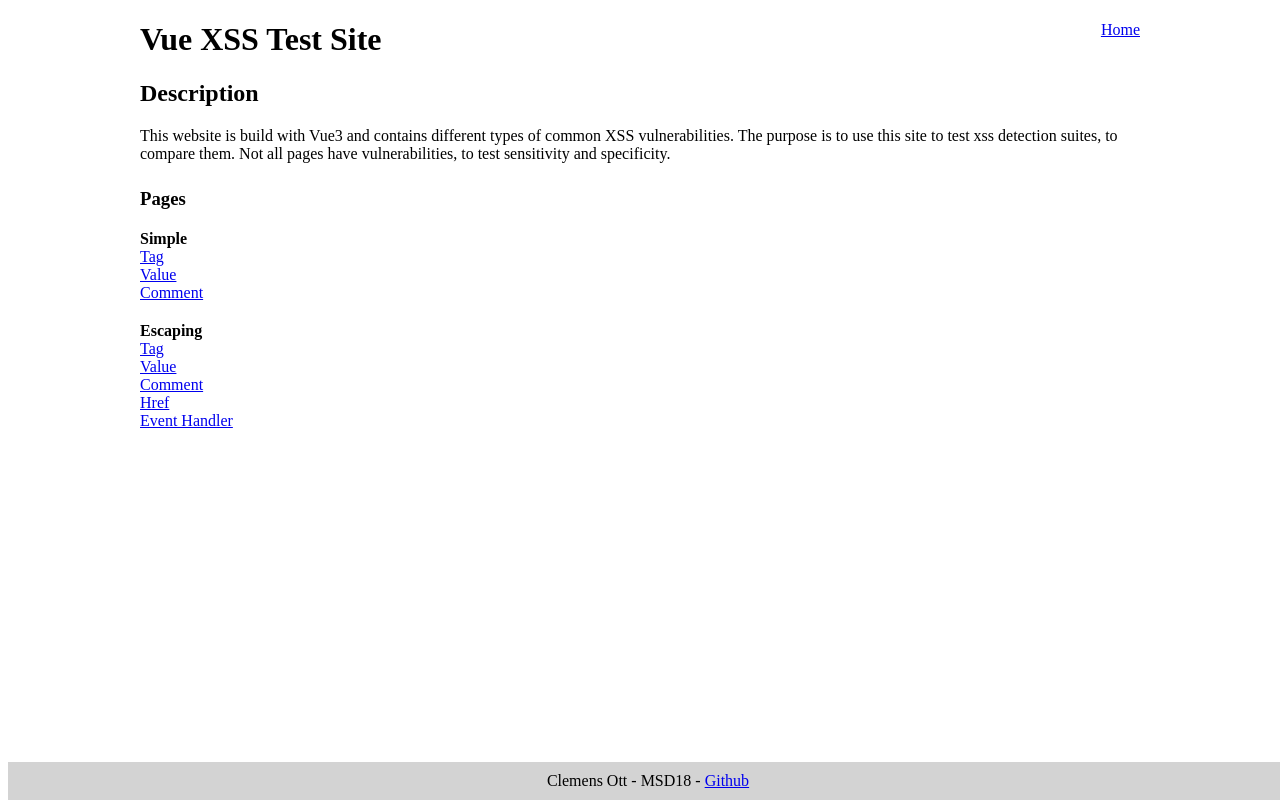
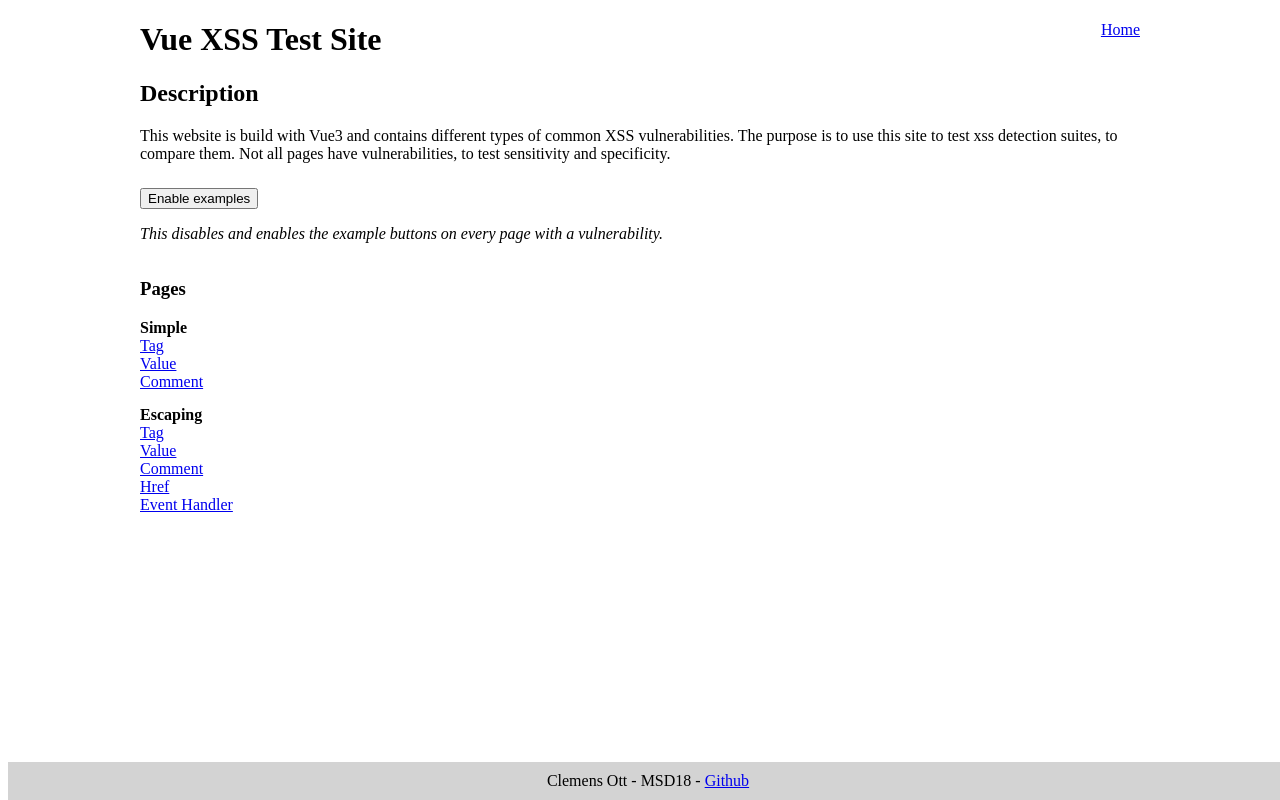
Before and after one commit to OttFH/vue-xss-suite-test-site, a Vue app: page / in a window 1280 px wide. Built offline with nearby package versions, Linux system fonts and the light colour scheme.

Commit message:
added example toggle button

```diff
--- a/src/App.vue
+++ b/src/App.vue
@@ -44,12 +44,16 @@ export default {
   padding: 10px;
 }
 
-.pages-list-container {
+.example-info-container{
   margin: 25px 0;
 }
 
+.pages-list-container {
+  margin: 35px 0;
+}
+
 .pages-list-group {
-  margin: 20px 0;
+  margin: 15px 0;
 }
 
 .pages-list-group > label {
--- a/src/components/EscapingHref.vue
+++ b/src/components/EscapingHref.vue
@@ -8,9 +8,8 @@
       <div class="vulnerability-info-container">
         <label>Has XSS vulnerability:</label>
         <div>Yes</div>
-        <button v-on:click="loadExample()">
-          Example
-        </button>
+
+        <ExampleButton location='/escapingHref?xss=javascript:alert(1)'/>
       </div>
     </div>
   </div>
@@ -23,6 +22,8 @@
 </template>
 
 <script>
+import ExampleButton from "@/components/ExampleButton";
+
 export default {
   name: "EscapingHref",
   data: () => {
@@ -31,10 +32,8 @@ export default {
       xss: params.get('xss'),
     };
   },
-  methods: {
-    loadExample() {
-      window.location = '/escapingHref?xss=javascript:alert(1)';
-    },
+  components: {
+    ExampleButton,
   },
 }
 </script>
--- a/src/components/EscapingOnLoad.vue
+++ b/src/components/EscapingOnLoad.vue
@@ -8,9 +8,8 @@
       <div class="vulnerability-info-container">
         <label>Has XSS vulnerability:</label>
         <div>Yes</div>
-        <button v-on:click="loadExample()">
-          Example
-        </button>
+
+        <ExampleButton location='/escapingOnload?xss=alert(1)'/>
       </div>
     </div>
   </div>
@@ -23,6 +22,7 @@
 
 <script>
 import escape from 'escape-html';
+import ExampleButton from "@/components/ExampleButton";
 
 export default {
   name: "EscapingOnLoad",
@@ -32,10 +32,8 @@ export default {
       xss: `\u003Cimg src="/xss-meme.jpg" alt="Funny Meme" onLoad="${escape(params.get('xss'))}"/\u003E`,
     };
   },
-  methods: {
-    loadExample() {
-      window.location = '/escapingOnload?xss=alert(1)';
-    },
+  components: {
+    ExampleButton,
   },
 }
 </script>
--- /dev/null
+++ b/src/components/ExampleButton.vue
@@ -0,0 +1,26 @@
+<template>
+  <button v-if="enableExamples" v-on:click="loadExample">Example</button>
+</template>
+
+<script>
+import {exampleKey} from "@/constants";
+
+export default {
+  name: "ExampleButton",
+  props: {
+    location: String,
+  },
+  data: () => ({
+    enableExamples: localStorage.getItem(exampleKey) === 'true',
+  }),
+  methods: {
+    loadExample() {
+      window.location = this.location;
+    },
+  },
+}
+</script>
+
+<style scoped>
+
+</style>
--- a/src/components/Home.vue
+++ b/src/components/Home.vue
@@ -9,6 +9,8 @@
       Not all pages have vulnerabilities, to test sensitivity and specificity.
     </div>
   </div>
+
+  <ToggleExamples></ToggleExamples>
 
   <div class="pages-list-container">
     <h3>Pages</h3>
@@ -48,8 +50,13 @@
 </template>
 
 <script>
+import ToggleExamples from "@/components/ToggleExamples";
+
 export default {
   name: "Home",
+  components: {
+    ToggleExamples,
+  },
 }
 </script>
 
--- a/src/components/SimpleComment.vue
+++ b/src/components/SimpleComment.vue
@@ -8,9 +8,8 @@
       <div class="vulnerability-info-container">
         <label>Has XSS vulnerability:</label>
         <div>Yes</div>
-        <button v-on:click="loadExample()">
-          Example
-        </button>
+
+        <ExampleButton location='/simpleComment?xss=--&gt;&lt;img src="/xss-meme.jpg" onload=alert(1) /&gt;&lt;!--'/>
       </div>
     </div>
   </div>
@@ -23,6 +22,8 @@
 </template>
 
 <script>
+import ExampleButton from "@/components/ExampleButton";
+
 export default {
   name: "SimpleComment",
   data: () => {
@@ -31,10 +32,8 @@ export default {
       xss: `\u003C!-- ${params.get('xss')} --\u003E`,
     };
   },
-  methods: {
-    loadExample() {
-      window.location = '/simpleComment?xss=--\u003E\u003Cimg src="/xss-meme.jpg" onload=alert(1) /\u003E\u003C!--';
-    },
+  components: {
+    ExampleButton,
   },
 }
 </script>
--- a/src/components/SimpleTag.vue
+++ b/src/components/SimpleTag.vue
@@ -1,5 +1,5 @@
 <template>
-  <h1>Simple Comment</h1>
+  <h1>Simple Tag</h1>
   <div>
     <h2>Description</h2>
     <div>
@@ -8,9 +8,8 @@
       <div class="vulnerability-info-container">
         <label>Has XSS vulnerability:</label>
         <div>Yes</div>
-        <button v-on:click="loadExample()">
-          Example
-        </button>
+
+        <ExampleButton location='/simpleTag?xss=&lt;img src=/xss-meme.jpg onload=alert(1) /&gt;'/>
       </div>
     </div>
   </div>
@@ -22,6 +21,8 @@
 </template>
 
 <script>
+import ExampleButton from "@/components/ExampleButton";
+
 export default {
   name: "SimpleTag",
   data: () => {
@@ -30,10 +31,8 @@ export default {
       xss: params.get('xss'),
     };
   },
-  methods: {
-    loadExample() {
-      window.location = '/simpleTag?xss=\u003Cimg src=/xss-meme.jpg onload=alert(1) /\u003E';
-    },
+  components: {
+    ExampleButton,
   },
 }
 </script>
--- a/src/components/SimpleValue.vue
+++ b/src/components/SimpleValue.vue
@@ -8,9 +8,8 @@
       <div class="vulnerability-info-container">
         <label>Has XSS vulnerability:</label>
         <div>Yes</div>
-        <button v-on:click="loadExample()">
-          Example
-        </button>
+
+        <ExampleButton location='/simpleValue?xss="&gt;&lt;img src="/xss-meme.jpg" onload=alert(1) /&gt;&lt;input value="'/>
       </div>
     </div>
   </div>
@@ -22,6 +21,8 @@
 </template>
 
 <script>
+import ExampleButton from "@/components/ExampleButton";
+
 export default {
   name: "SimpleValue",
   data: () => {
@@ -30,10 +31,8 @@ export default {
       xss: `\u003Cinput name="xss" value="${params.get('xss')}"\u003E`,
     };
   },
-  methods: {
-    loadExample() {
-      window.location = '/simpleValue?xss="\u003E\u003Cimg src="/xss-meme.jpg" onload=alert(1) /\u003E\u003Cinput value="';
-    },
+  components: {
+    ExampleButton,
   },
 }
 </script>
--- /dev/null
+++ b/src/components/ToggleExamples.vue
@@ -0,0 +1,33 @@
+<template>
+  <div class="example-info-container">
+    <div>
+      <button v-on:click="toggle">
+        {{ enableExamples ? 'Disable examples' : 'Enable examples' }}
+      </button>
+    </div>
+    <p>
+      <i>This disables and enables the example buttons on every page with a vulnerability.</i>
+    </p>
+  </div>
+</template>
+
+<script>
+import {exampleKey} from "@/constants";
+
+export default {
+  name: "ToggleExamples",
+  data: () => ({
+    enableExamples: localStorage.getItem(exampleKey) === 'true',
+  }),
+  methods: {
+    toggle() {
+      this.enableExamples = !this.enableExamples;
+      localStorage.setItem(exampleKey, this.enableExamples.toString());
+    },
+  },
+}
+</script>
+
+<style scoped>
+
+</style>
--- /dev/null
+++ b/src/constants.js
@@ -0,0 +1 @@
+export const exampleKey = 'DISABLE_EXAMPLES';
```
